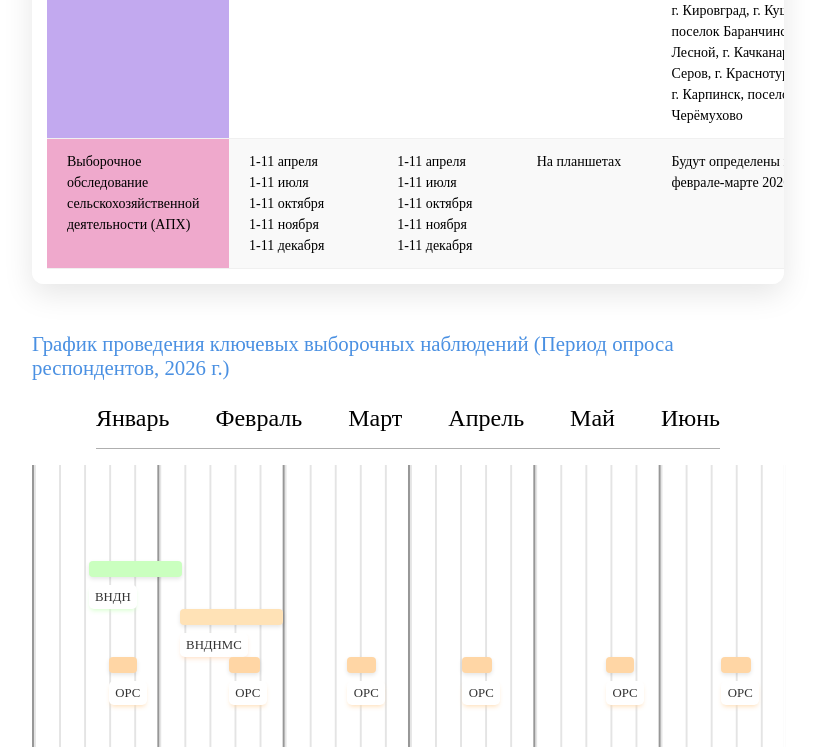
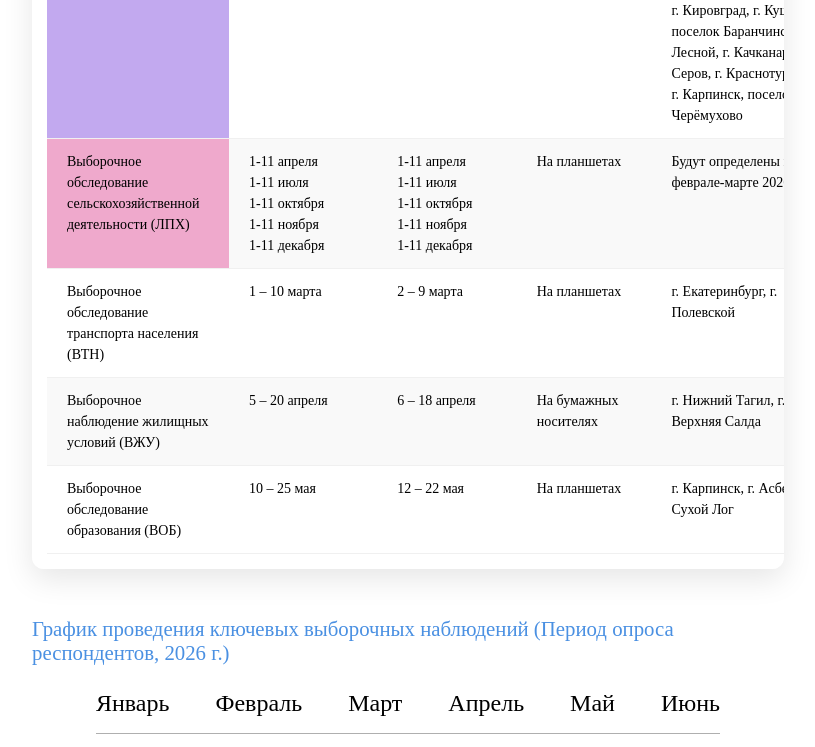
Before and after one commit to semyonnnnn/interviewers_table, a website built with webpack: page index.html in a window 1280 px wide. Shown: the part 2140-2887 px from the top of the page, without its empty margins (232-1047 px from the left). Built offline with nearby package versions, Linux system fonts and the light colour scheme.

Commit message:
v1.0.1: text

```diff
--- a/app/data.js
+++ b/app/data.js
@@ -44,7 +44,7 @@ export const data = [
     periods: [{ start: "3 сентября", end: "2 октября" }],
   },
   {
-    name: "АПХ",
+    name: "ЛПХ",
     periods: [
       { start: "1 апреля", end: "11 апреля" },
       { start: "1 июля", end: "11 июля" },
--- a/index.html
+++ b/index.html
@@ -70,7 +70,6 @@
         <option value="Качканар">Качканар</option>
         <option value="Серов">Серов</option>
         <option value="Краснотурьинск">Краснотурьинск</option>
-        <option value="Карпинск">Карпинск</option>
         <option value="Черёмухово">Черёмухово</option>
       </select>
 
@@ -165,12 +164,11 @@
                 Тавда, г. Сысерть, деревня Большое Седельниково, г. Арамиль, г. Каменск-Уральский, деревня Позариха, г.
                 Верхняя Пышма, г. Среднеуральск, г. Новоуральск, поселок Калиново, г. Нижний Тагил, г. Верхняя Салда, г.
                 Кировград, г. Кушва, поселок Баранчинский, п. Лесной, г. Качканар, г. Серов, г. Краснотурьинск, г.
-                Карпинск,
-                поселок Черёмухово
+                Карпинск, поселок Черёмухово
               </td>
             </tr>
             <tr id="link8">
-              <td class="color-8">Выборочное обследование сельскохозяйственной деятельности (АПХ)</td>
+              <td class="color-8">Выборочное обследование сельскохозяйственной деятельности (ЛПХ)</td>
               <td>
                 1-11 апреля<br>
                 1-11 июля<br>
@@ -188,13 +186,34 @@
               <td>На планшетах</td>
               <td>Будут определены в феврале-марте 2026 г.</td>
             </tr>
+
+            <!-- NEW DATA ROWS -->
+            <tr id="link9">
+              <td class="color-9">Выборочное обследование транспорта населения (ВТН)</td>
+              <td>1 – 10 марта</td>
+              <td>2 – 9 марта</td>
+              <td>На планшетах</td>
+              <td>г. Екатеринбург, г. Полевской</td>
+            </tr>
+
+            <tr id="link10">
+              <td class="color-10">Выборочное наблюдение жилищных условий (ВЖУ)</td>
+              <td>5 – 20 апреля</td>
+              <td>6 – 18 апреля</td>
+              <td>На бумажных носителях</td>
+              <td>г. Нижний Тагил, г. Верхняя Салда</td>
+            </tr>
+
+            <tr id="link11">
+              <td class="color-11">Выборочное обследование образования (ВОБ)</td>
+              <td>10 – 25 мая</td>
+              <td>12 – 22 мая</td>
+              <td>На планшетах</td>
+              <td>г. Карпинск, г. Асбест, г. Сухой Лог</td>
+            </tr>
           </tbody>
         </table>
-
-
       </div>
-
-      <div class="note">[1] Сроки могут быть уточнены.</div>
 
       <!-- Timeline container remains the same -->
       <div class="timeline-container">
```
Also changed, not shown: template.html (+27 -6 lines), build/prod.js, build/prod.txt.
